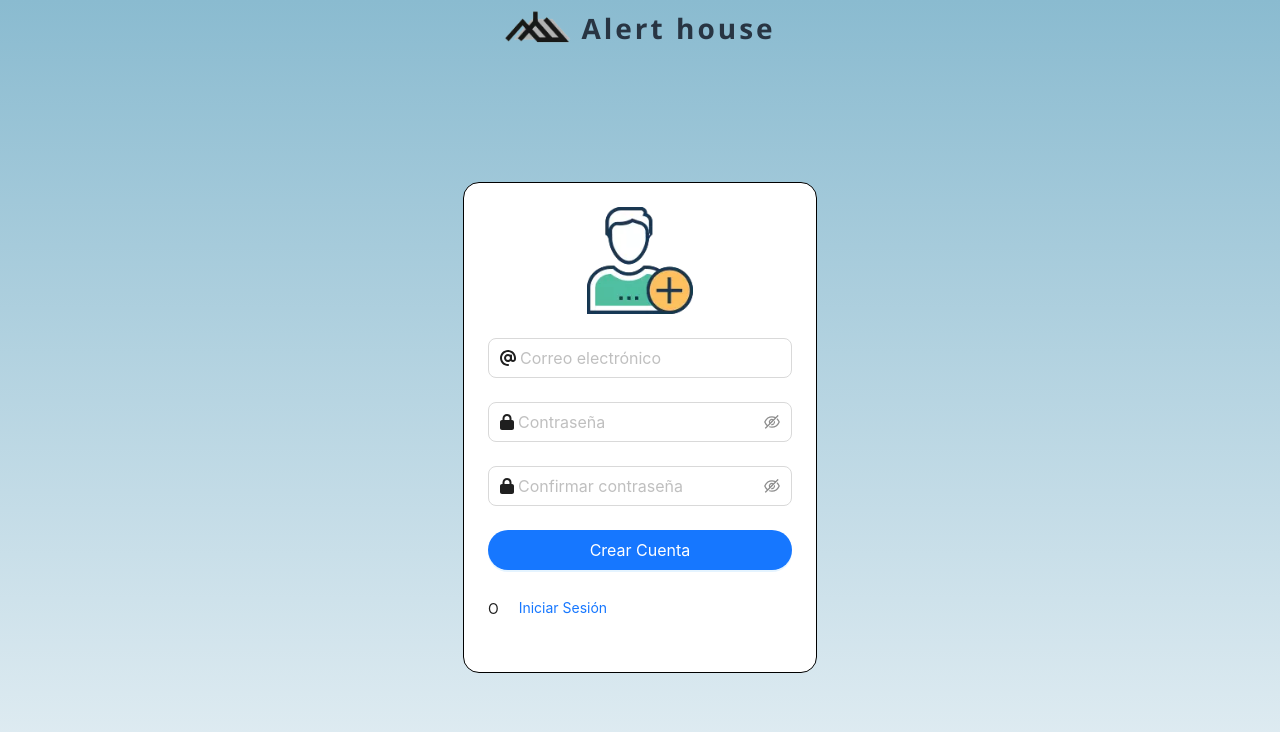
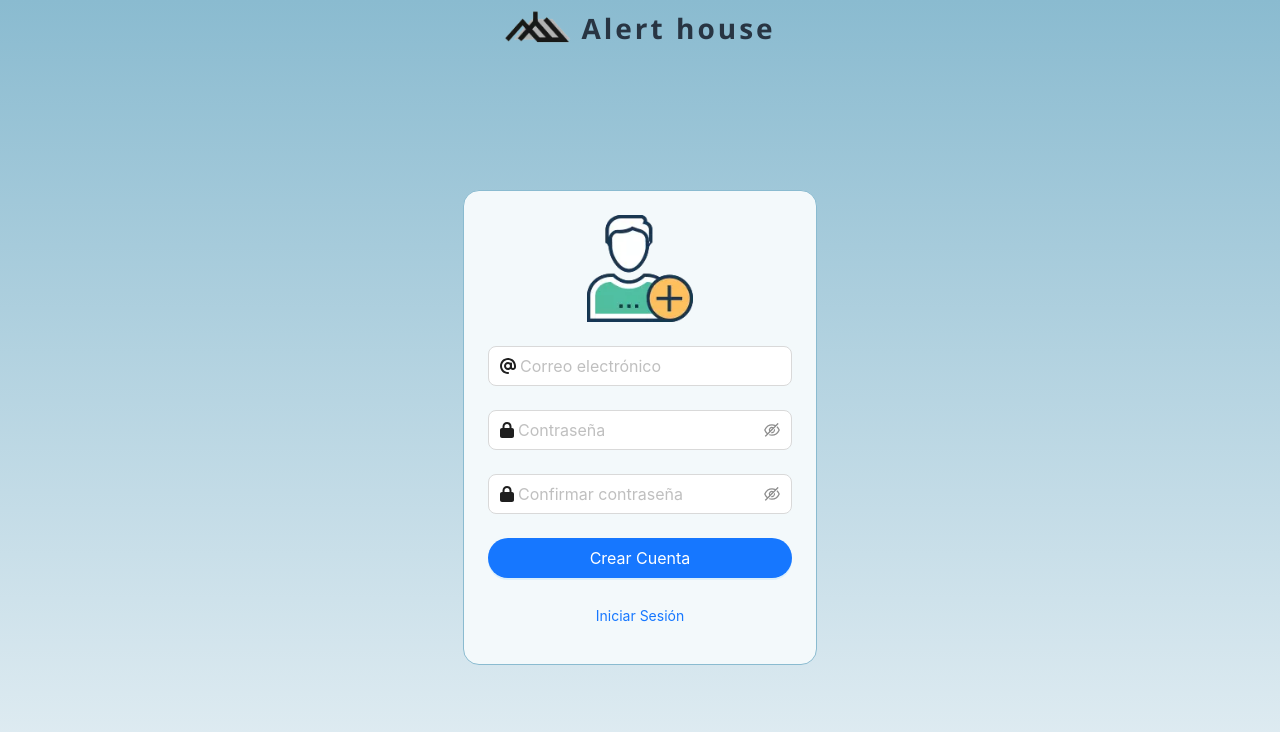
Before and after one commit to SimonKhi/Alert-House, a React (Vite) app: page /crear-cuenta in a window 1280 px wide. Shown: the top 732 px of the page. Built offline with nearby package versions, Linux system fonts and the light colour scheme; no server answers.

Commit message:
Solo falta arreglar Error404

```diff
--- a/src/components/CrearCuenta.jsx
+++ b/src/components/CrearCuenta.jsx
@@ -3,11 +3,11 @@ import { Form, Input, Button, message } from 'antd';
 import { Helmet } from 'react-helmet';
 import Crearcuenta from '../images/agregar-usuario.webp';
 import { FontAwesomeIcon } from '@fortawesome/react-fontawesome';
-import styled from 'styled-components';
 import { faLock, faAt } from '@fortawesome/free-solid-svg-icons';
 import { createUserWithEmailAndPassword } from 'firebase/auth';
 import { auth } from '../firebase/firebaseConfig';
 import { useNavigate } from 'react-router-dom';
+import { Formulario, ContenedorFormulario, Centrar } from './Dimensiones';
 
 const CrearCuenta = () => {
     const navigate = useNavigate();
@@ -27,16 +27,16 @@ const CrearCuenta = () => {
     }
 
     return (
-        <Contenedor>
+        <Formulario>
             <Helmet>
                 <title>Crear Cuenta</title>
             </Helmet>
             <ContenedorFormulario>
                 <Form form={form} name='registrarse' scrollToFirstError className='login-form' onFinish={handleSubmit} size='large'>
                     <Form.Item>
-                        <Imagen>
+                        <Centrar>
                             <img src={Crearcuenta} width="35%" alt="" styled="justify-content: center"/>
-                        </Imagen>
+                        </Centrar>
                     </Form.Item>
                     <Form.Item name='email' rules={[
                         { type: 'email', message: 'Introduzca un correo válido',},
@@ -63,39 +63,18 @@ const CrearCuenta = () => {
                     ]}>
                         <Input.Password prefix={<FontAwesomeIcon icon={faLock} />} placeholder='Confirmar contraseña'/>
                     </Form.Item>
-                    <Form.Item >
+                    <Form.Item style={{ }}>
                         <Button type="primary" htmlType="submit" className="login-form-button" style={{width: "100%"}} shape="round">
                             Crear Cuenta
                         </Button><br /> <br />
-                        O <Button type='link' onClick={() => navigate("/iniciar-sesion")} size='Default'>Iniciar Sesión</Button>
+                        <Centrar>
+                            <Button type='link' onClick={() => navigate("/iniciar-sesion")} size='Default' >Iniciar Sesión</Button>
+                        </Centrar>
                     </Form.Item>
                 </Form>
             </ContenedorFormulario>
-        </Contenedor>
+        </Formulario>
     );
 }
 
-const Contenedor = styled.div`
-    display: flex;
-    width: 100%;
-    min-height: calc(100vh - 55px);
-    justify-content: center;
-    align-items: center;
-`;
-
-const ContenedorFormulario = styled.div`
-    width: 19rem;
-    height: auto;
-    border: 1px solid;
-    border-radius: 16px;
-    padding: 1.5rem;
-    background-color: #fff;
-`;
-
-const Imagen = styled.div`
-    display: flex;
-    flex-direction: column;
-    align-items: center;
-`;
-
 export default CrearCuenta;
--- a/src/components/Dimensiones.jsx
+++ b/src/components/Dimensiones.jsx
@@ -159,4 +159,32 @@ const ContenedorOpciones = styled.div`
     align-items: end;
 `;
 
-export { Superior, ContenedorAlarma, ContenedorControles, ContenedorSensores, TituloSensores, ContenedorHeader, Relleno, Titulo, Imagen, Logo, EncapsulaControles, ContenedorAgregar, AlineacionSensor, Alineacion, NoSensores, Tam, Aviso, ContenedorUsuario, ContenedorOpciones };
+const Formulario = styled.div`
+    display: flex;
+    width: 100%;
+    min-height: calc(100vh - 55px);
+    justify-content: center;
+    align-items: center;
+`;
+
+const ContenedorFormulario = styled.div`
+    width: 19rem;
+    border: 1px solid ${theme.danube_400};
+    border-radius: 16px;
+    box-shadow: 10px crimson ;
+    padding: 1.5rem 1.5rem .5rem 1.5rem;
+    background-color: ${theme.danube_50};
+`;
+
+const Centrar = styled.div`
+    display: flex;
+    justify-content: center;
+    align-items: center;
+`;
+
+export {
+    Superior, ContenedorAlarma, ContenedorControles, ContenedorSensores, TituloSensores,
+    ContenedorHeader, Relleno, Titulo, Imagen, Logo, EncapsulaControles, ContenedorAgregar,
+    AlineacionSensor, Alineacion, NoSensores, Tam, Aviso, ContenedorUsuario, ContenedorOpciones,
+    Formulario, ContenedorFormulario, Centrar
+};
--- a/src/components/InicioSesion.jsx
+++ b/src/components/InicioSesion.jsx
@@ -1,5 +1,4 @@
 import React from 'react';
-import styled from 'styled-components';
 import { Helmet } from 'react-helmet';
 import { Form, Input, Button, message } from 'antd';
 import Iniciosesion from '../images/user-interface.webp'
@@ -9,6 +8,7 @@ import { faGoogle } from '@fortawesome/free-brands-svg-icons';
 import { auth } from '../firebase/firebaseConfig';
 import { signInWithEmailAndPassword, GoogleAuthProvider, signInWithPopup } from 'firebase/auth';
 import { useNavigate } from 'react-router-dom';
+import { Formulario, ContenedorFormulario, Centrar } from './Dimensiones';
 
 const InicioSesion = () => {
     const [form] = Form.useForm();
@@ -19,8 +19,6 @@ const InicioSesion = () => {
             await signInWithEmailAndPassword(auth, values.email, values.password);
             navigate('/');
         }catch(error){
-            // console.log('code',error.code);
-            // console.log('message', error.message);
             let mensaje;
             switch(error.code){
                 case 'auth/network-request-failed':
@@ -48,7 +46,7 @@ const InicioSesion = () => {
     }
 
     return (
-        <Contenedor>
+        <Formulario>
             <Helmet>
                 <title>Iniciar Sesion</title>
             </Helmet>
@@ -72,36 +70,17 @@ const InicioSesion = () => {
                         <Button type="primary" htmlType="submit" className="login-form-button" style={{width: "100%"}} shape="round">
                             Iniciar Sesión
                         </Button><br /><br/>
-                        <p><Button onClick={AccesoGoogle} size='Default' style={{width: "47%", marginRight: "10px"}} shape="round">
-                            <FontAwesomeIcon icon={faGoogle} />oogle
-                        </Button>
-                        O<Button type='link' onClick={() => navigate("/crear-cuenta")} size='Default' >Registrarse ahora</Button></p>
+                        <Centrar>
+                            <Button onClick={AccesoGoogle} size='Default' style={{width: "47%", marginRight: "10px"}} shape="round">
+                                <FontAwesomeIcon icon={faGoogle} />oogle
+                            </Button>
+                            O<Button type='link' onClick={() => navigate("/crear-cuenta")} size='Default' >Registrarse ahora</Button>
+                        </Centrar>
                     </Form.Item>
                 </Form>
             </ContenedorFormulario>
-        </Contenedor>
+        </Formulario>
     );
 }
 
-const Contenedor = styled.div`
-    display: flex;
-    width: 100%;
-    min-height: calc(100vh - 55px);
-    justify-content: center;
-    align-items: center;
-`;
-
-const ContenedorFormulario = styled.div`
-    width: 19rem;
-    border: 1px solid;
-    border-radius: 16px;
-    padding: 1.5rem;
-    background-color: #fff;
-`;
-
-const Centrar = styled.div`
-    display: flex;
-    justify-content: center;
-`;
-
 export default InicioSesion;
--- a/src/controls/Puerta.jsx
+++ b/src/controls/Puerta.jsx
@@ -6,6 +6,7 @@ import PuertaCerrada from '../images/puertacerrada.webp';
 import { MostrarNotificacion } from './MostrarNotificacion';
 import { actualizarSensor } from '../firebase/actualizarCondiciones';
 import { Tam } from '../components/Dimensiones';
+import theme from '../theme';
 
 const Puerta = ({sensor}) => {
     const [estado, cambiarEstado] = useState();
@@ -37,7 +38,7 @@ const Puerta = ({sensor}) => {
 
     return (
         <>
-            <Typography.Title level={5}>{nombre}</Typography.Title>
+            <Typography.Title level={5} style={{color: theme.danube_950}}>{nombre}</Typography.Title>
             <Tam>
             {estadoSwitch === true ?
                 <>
--- a/src/controls/Ventana.jsx
+++ b/src/controls/Ventana.jsx
@@ -5,6 +5,7 @@ import VentanaAbierta from '../images/ventanaabierta.webp';
 import VentanaCerrada from '../images/ventanacerrada.webp';
 import { MostrarNotificacion } from './MostrarNotificacion';
 import { actualizarSensor } from '../firebase/actualizarCondiciones';
+import theme from '../theme';
 
 const Ventana = ({sensor}) => {
     const [estado, cambiarEstado] = useState();
@@ -35,7 +36,7 @@ const Ventana = ({sensor}) => {
 
     return (
         <>
-            <Typography.Title level={5}>{nombre}</Typography.Title>
+            <Typography.Title level={5} style={{color: theme.danube_950}}>{nombre}</Typography.Title>
             <div>
             {estadoSwitch === true ?
                 <>
--- /dev/null
+++ b/src/firebase/eliminarAlarma.jsx
@@ -0,0 +1,8 @@
+import { db } from "./firebaseConfig";
+import { doc, deleteDoc } from "firebase/firestore";
+
+const eliminarAlarma = async (id) => {
+    return await deleteDoc(doc(db, 'alarma', id));
+}
+
+export default eliminarAlarma;
--- a/src/hooks/useObtenerSensores.jsx
+++ b/src/hooks/useObtenerSensores.jsx
@@ -8,6 +8,7 @@ const useObtenerSensores = () => {
     const [sensores, cambiarSensores] = useState([]);
 
     useEffect(() => {
+        if(usuario !== null){
             const consulta = query(
                 collection(db, 'sensores'),
                 where('uidUsuario', '==', usuario.uid),
@@ -19,8 +20,9 @@ const useObtenerSensores = () => {
                     return {...sensor.data(), id: sensor.id}
                 }));
             });
+            return unsuscribe;
+        }
 
-        return unsuscribe;
     }, [usuario]);
 
     return [sensores];
```
Also changed, not shown: src/components/BotonUsuario.jsx (+19 -9 lines). Lines whose indentation alone changed are shown as unchanged.
